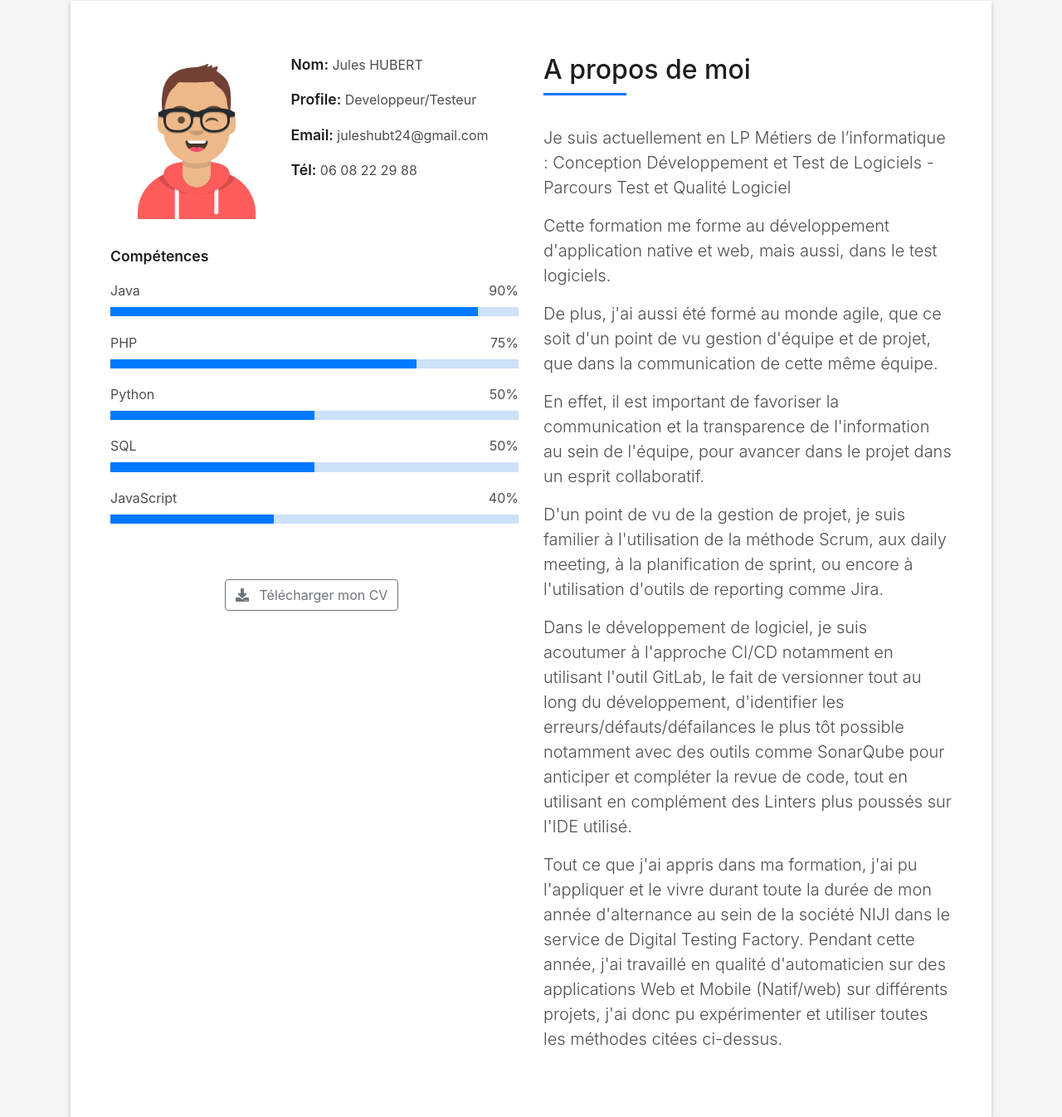
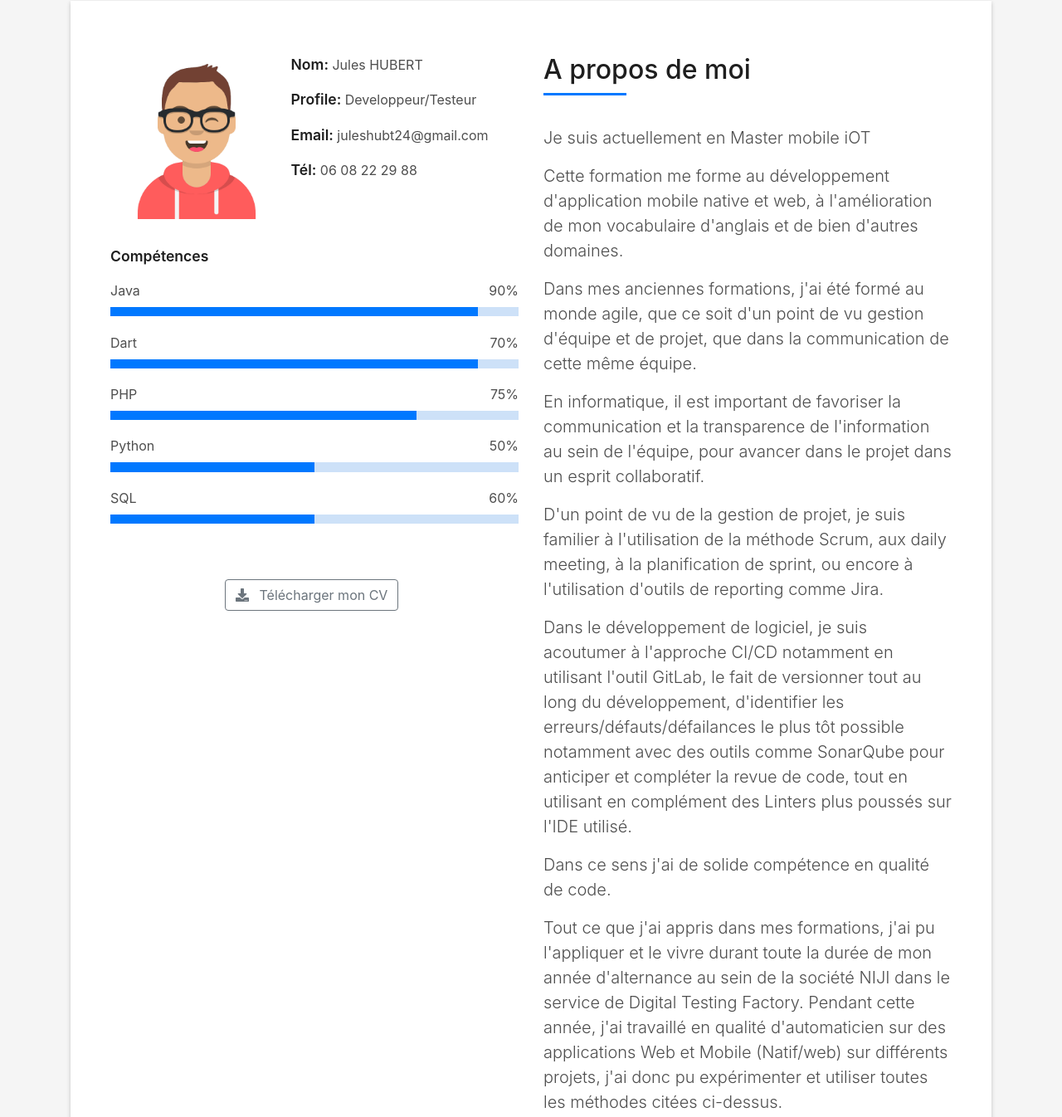
Before and after one commit to Julio-star/PortFolio, a plain HTML site: page index.html in a window 1280 px wide. Shown: the part 863-2209 px from the top of the page at 83% size. Drawn offline with Linux system fonts and the light colour scheme; files whose address does not match are found by name.

Commit message:
Update pour le master

```diff
--- a/index.html
+++ b/index.html
@@ -72,7 +72,7 @@
         <div class="container">
           <!--<p class="display-6 color-d">Hello, world!</p>-->
           <h1 class="intro-title mb-4">Je me présente Jules Hubert</h1>
-          <p class="intro-subtitle"><span class="text-slider-items">Etudiant en LP TQL, Java Developer, Automation Test Developer</span><strong class="text-slider"></strong></p>
+          <p class="intro-subtitle"><span class="text-slider-items">Etudiant en Master Mobile iOT, Flutter Developer, Java Developer, Automation Test Developer</span><strong class="text-slider"></strong></p>
           <!-- <p class="pt-3"><a class="btn btn-primary btn js-scroll px-4" href="#about" role="button">Learn More</a></p> -->
         </div>
       </div>
@@ -110,6 +110,11 @@
                     <div class="progress-bar" role="progressbar" style="width: 90%;" aria-valuenow="90" aria-valuemin="0"
                       aria-valuemax="100"></div>
                   </div>
+                  <span>Dart</span> <span class="pull-right">70%</span>
+                  <div class="progress">
+                    <div class="progress-bar" role="progressbar" style="width: 90%;" aria-valuenow="90" aria-valuemin="0"
+                      aria-valuemax="100"></div>
+                  </div>
                   <span>PHP</span> <span class="pull-right">75%</span>
                   <div class="progress">
                     <div class="progress-bar" role="progressbar" style="width: 75%" aria-valuenow="75" aria-valuemin="0"
@@ -120,14 +125,9 @@
                     <div class="progress-bar" role="progressbar" style="width: 50%;" aria-valuenow="50" aria-valuemin="0"
                       aria-valuemax="100"></div>
                   </div>
-                  <span>SQL</span> <span class="pull-right">50%</span>
+                  <span>SQL</span> <span class="pull-right">60%</span>
                   <div class="progress">
                     <div class="progress-bar" role="progressbar" style="width: 50%;" aria-valuenow="50" aria-valuemin="0"
-                      aria-valuemax="100"></div>
-                  </div>
-                  <span>JavaScript</span> <span class="pull-right">40%</span>
-                  <div class="progress">
-                    <div class="progress-bar" role="progressbar" style="width: 40%;" aria-valuenow="40" aria-valuemin="0"
                       aria-valuemax="100"></div>
                   </div>
 
@@ -149,17 +149,16 @@
                     </h5>
                   </div>
                   <p class="lead">
-                    Je suis actuellement en LP Métiers de l’informatique : Conception Développement et Test de
-                    Logiciels - Parcours Test et Qualité Logiciel
+                    Je suis actuellement en Master mobile iOT
                   </p>
                   <p class="lead">
-                    Cette formation me forme au développement d'application native et web, mais aussi, dans le test logiciels.
+                    Cette formation me forme au développement d'application mobile native et web, à l'amélioration de mon vocabulaire d'anglais et de bien d'autres domaines.
                   </p>
                   <p class="lead">
-                    De plus, j'ai aussi été formé au monde agile, que ce soit d'un point de vu gestion d'équipe et de projet, que dans la communication de cette même équipe.
+                    Dans mes anciennes formations, j'ai été formé au monde agile, que ce soit d'un point de vu gestion d'équipe et de projet, que dans la communication de cette même équipe.
                   </p>
                   <p class="lead">
-                    En effet, il est important de favoriser la communication et la transparence de l'information au sein de l'équipe, pour avancer dans le projet dans un esprit collaboratif.
+                    En informatique, il est important de favoriser la communication et la transparence de l'information au sein de l'équipe, pour avancer dans le projet dans un esprit collaboratif.
                   </p>
                   <p class="lead">
                     D'un point de vu de la gestion de projet, je suis familier à l'utilisation de la méthode Scrum, aux daily meeting, à la planification de sprint, ou encore à l'utilisation d'outils de reporting comme Jira.
@@ -170,7 +169,10 @@
                     tout en utilisant en complément des Linters plus poussés sur l'IDE utilisé.
                   </p>
                   <p class="lead">
-                    Tout ce que j'ai appris dans ma formation, j'ai pu l'appliquer et le vivre durant toute la durée de mon année d'alternance au sein de la société NIJI dans le service de Digital Testing Factory.
+                    Dans ce sens j'ai de solide compétence en qualité de code.
+                  </p>
+                  <p class="lead">
+                    Tout ce que j'ai appris dans mes formations, j'ai pu l'appliquer et le vivre durant toute la durée de mon année d'alternance au sein de la société NIJI dans le service de Digital Testing Factory.
                     Pendant cette année, j'ai travaillé en qualité d'automaticien sur des applications Web et Mobile (Natif/web) sur différents projets, j'ai donc pu expérimenter et utiliser toutes les méthodes citées ci-dessus.
                   </p>
                 </div>
```
Also changed, not shown: 2 other files.
